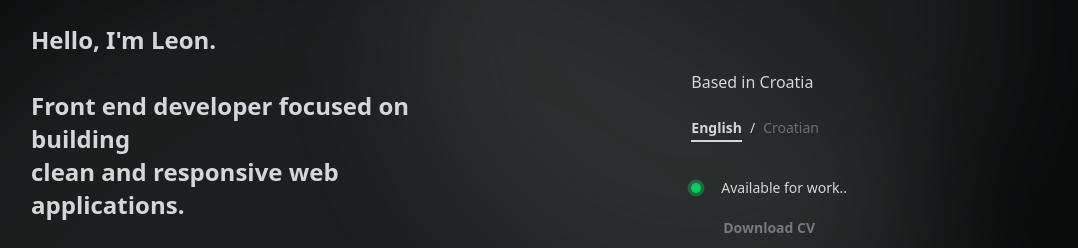
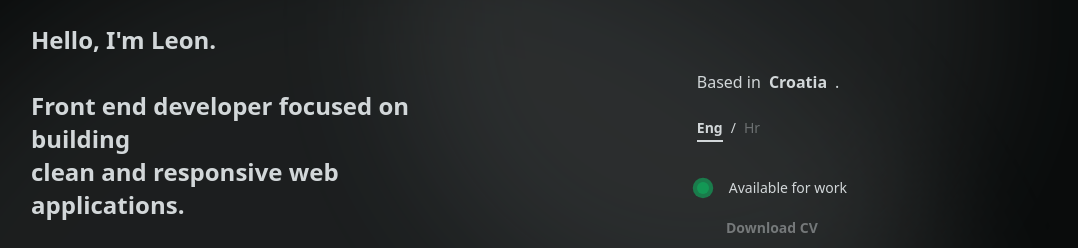
Before and after one commit to lcizmarev21/personal-portfolio, a React (Vite) app: page / in a window 1280 px wide. Shown: the part 246-494 px from the top of the page, without its empty margins (201-1279 px from the left). Built offline with nearby package versions, Linux system fonts and the light colour scheme.

Commit message:
Finished animating hero section for now

```diff
--- a/src/features/home/Hero.tsx
+++ b/src/features/home/Hero.tsx
@@ -31,7 +31,7 @@ export default function Hero() {
                             transition={{type:"spring" , stiffness:250, damping:15}}
                             whileHover={{opacity:0.6, scale: 1.25 , y: -4 }}
                             whileTap={{scale: 0.9, y: 0 }}
-                            className="mt-10 opacity-45 font-thin"
+                            className="mt-10 opacity-45 font-thin cursor-pointer"
                             onClick={() =>
                                 isOpen((o) => !o)
                             }
@@ -66,7 +66,7 @@ export default function Hero() {
                     <div className="flex flex-col gap-5">
 
 
-                        <p> Based in Croatia </p>
+                        <p> Based in<span className="font-bold mx-2">Croatia</span>.</p>
 
                         <div className="flex items-center gap-2 mt-1 text-sm">
 
@@ -81,7 +81,7 @@ export default function Hero() {
                                 whileTap={{scale: 0.9, y: 0 }}
                                 className="relative cursor-pointer"
                             >
-                                English
+                                Eng
 
                                 {language === "en" &&  (
                                     <motion.div
@@ -94,6 +94,7 @@ export default function Hero() {
                                         }}
                                     />
                                 )}
+
                             </motion.button>
 
                             <span> / </span>
@@ -109,7 +110,7 @@ export default function Hero() {
                                 whileTap={{scale: 0.9, y: 0 }}
                                 className="relative cursor-pointer"
                             >
-                                Croatian
+                                Hr
 
                                 {language === "hr" &&  (
                                     <motion.div
@@ -138,25 +139,56 @@ export default function Hero() {
                                         opacity: [0.3, 0.6 , 0.3]
                                     }}
                                     transition={{
-                                        duration:2,
+                                        duration: 5,
                                         repeat: Infinity,
                                         ease: "easeInOut"
+
                                     }}
 
                                     className="absolute h-4 w-4 rounded-full bg-green-400"
                                 />
 
-                                <div className="h-2.5 w-2.5 rounded-full bg-green-500 " />
+                                <div className="h-3 w-3 rounded-full bg-green-400 opacity-30" />
 
                             </div>
 
                             <p className="text-sm">
-                                Available for work..
+                                Available for work
                             </p>
 
                         </div>
 
-                        <button className="font-semibold text-sm opacity-45 "> Download CV </button>
+                        <motion.button
+                            initial={{
+                                opacity: 0.45,
+                                y: 0,
+                            }}
+
+                            animate={{
+                                opacity: 0.45,
+                                y: 0,
+                            }}
+
+                            whileHover={{
+                                opacity: 1,
+                                y: -2,
+                                scale: 1.03,
+                            }}
+
+                            whileTap={{
+                                scale: 0.97,
+                                y: 0,
+                            }}
+
+                            transition={{
+                                duration: 0.25,
+                                ease: "easeInOut",
+                            }}
+
+                            className="font-semibold text-sm cursor-pointer"
+                        >
+                            Download CV
+                        </motion.button>
 
                     </div>
 
```
